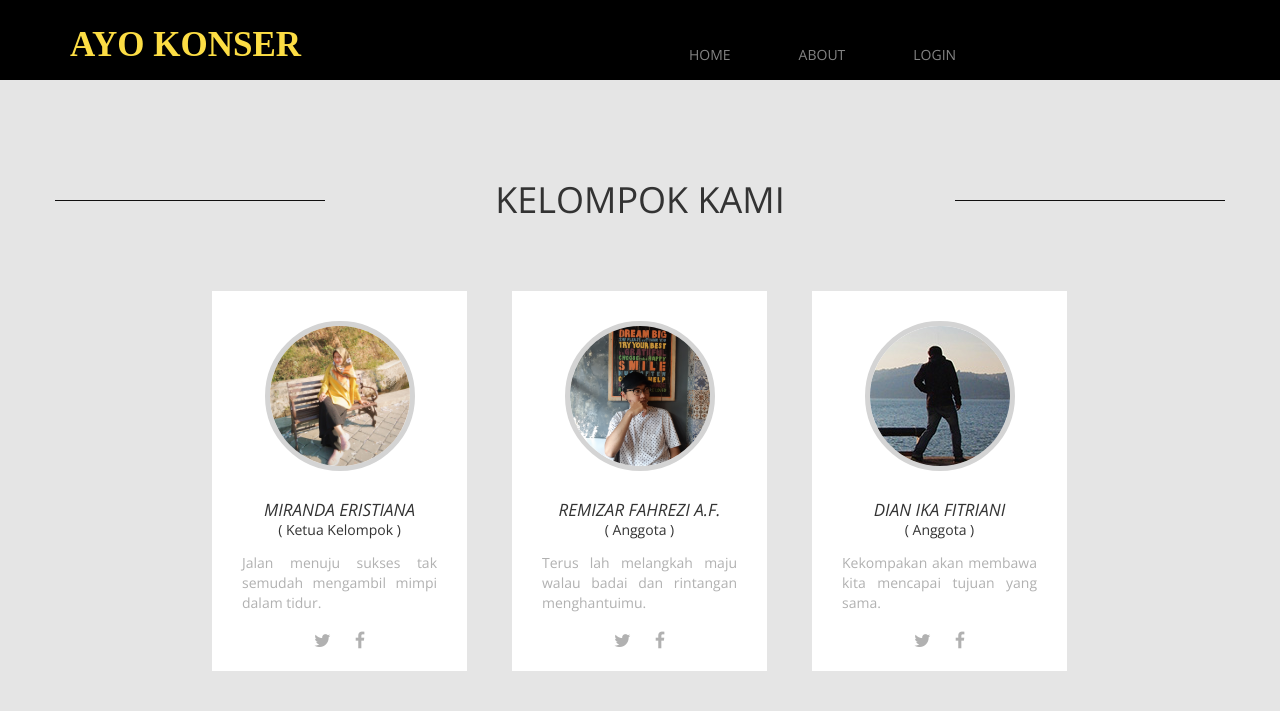
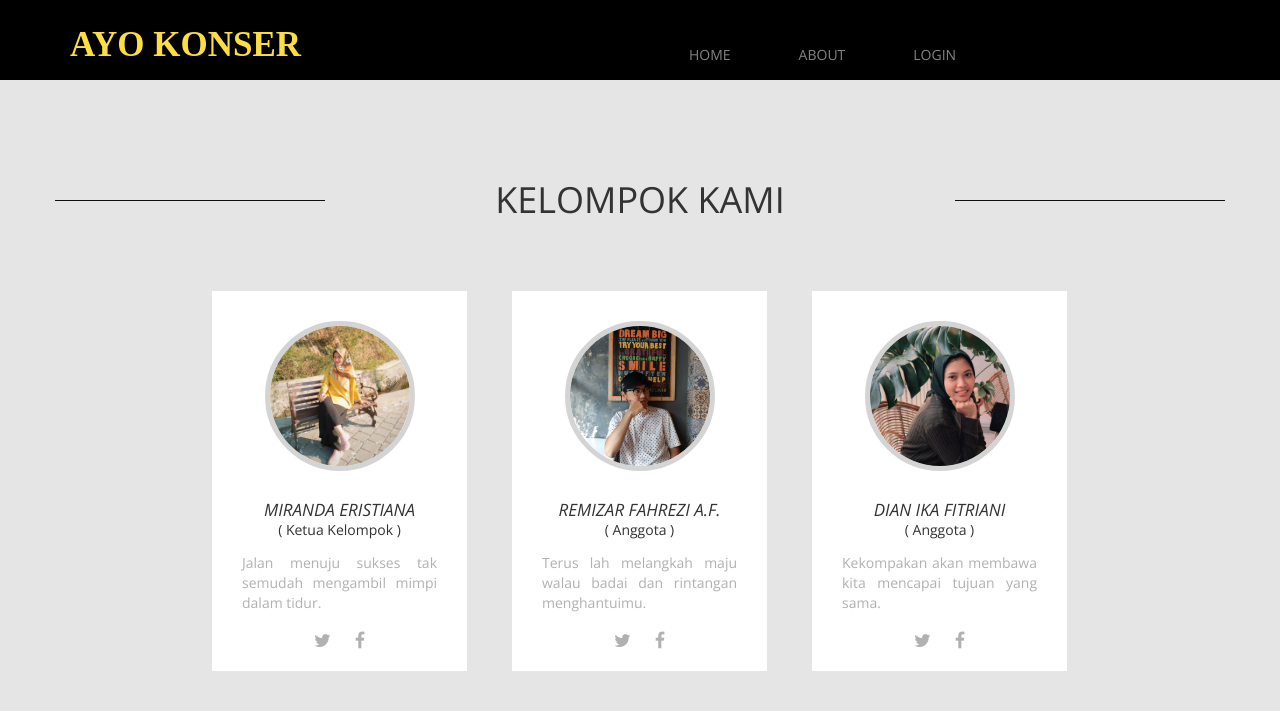
Before and after one commit to Remizho/Tiket_Konser, a CodeIgniter app: page /tiket_konser/index.php/frontend/about in a window 1280 px wide. Shown: the top 711 px of the page. Run offline with CodeIgniter, Linux system fonts and the light colour scheme; some libraries are stand-ins or nearby versions.

Commit message:
progres 5 edit about ganti foto

```diff
--- a/application/views/frontend/about.php
+++ b/application/views/frontend/about.php
@@ -131,7 +131,7 @@
 				</div>
 				<div class="col-lg-3 col-md-3 col-sm-6 col-xs-12">
 					<div class="tm-about-box-1">
-						<a href="#"><img src="<?=site_url()?>/assets/frontend/img/about-6.jpg" alt="img" class="tm-about-box-1-img"></a>
+						<a href="#"><img src="<?=site_url()?>/assets/frontend/img/anggota3.jpg" alt="img" class="tm-about-box-1-img" style="width: 150px"></a>
 						<h3 class="tm-about-box-1-title">Dian Ika Fitriani <br><span>( Anggota )</span></h3>
 						<p class="margin-bottom-15 gray-text" style="text-align: justify;">Kekompakan akan membawa kita mencapai tujuan yang sama.</p>
 						<div class="gray-text">
--- a/application/views/template/header_fo.php
+++ b/application/views/template/header_fo.php
@@ -30,7 +30,7 @@ http://www.templatemo.com/tm-475-holiday
   		<div class="container">
   			<div class="row">
   				<div class="col-lg-6 col-md-4 col-sm-3 tm-site-name-container">
-  					<a href="#" class="tm-site-name" style="font-family: forte;font-size: 35px;">AYO KONSER
+  					<a href="<?=site_url()?>" class="tm-site-name" style="font-family: forte;font-size: 35px;">AYO KONSER
   					</a>
   				</div>
 	  			<div class="col-lg-6 col-md-8 col-sm-9">
```
Also changed, not shown: assets/frontend/img/anggota3.jpg (added).
